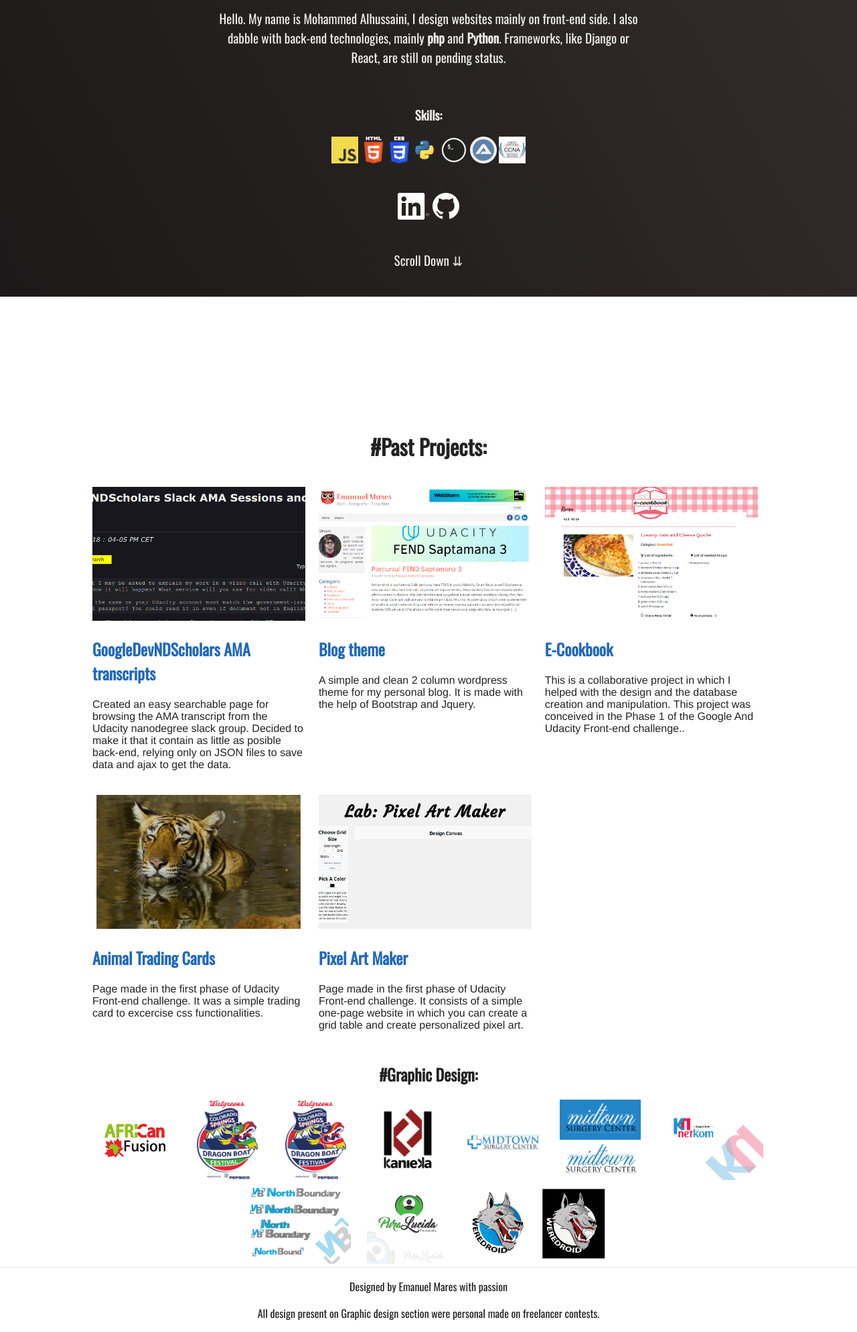
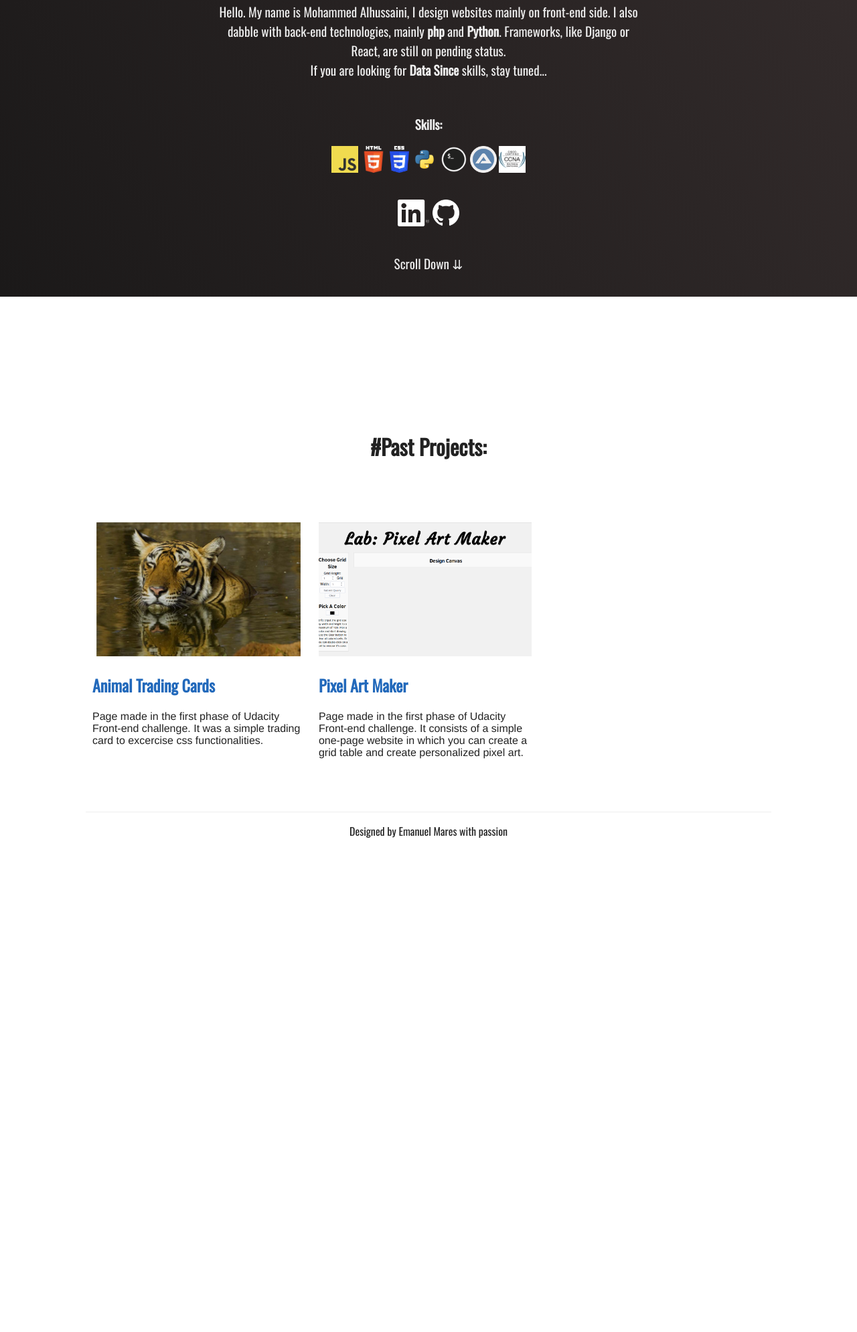
Before and after one commit to MAlhussaini/Portfolio, a plain HTML site: page index.html in a window 1280 px wide. Shown: the part 357-2346 px from the top of the page at 67% size. After the commit the page ends 1680 px from the top, so only its background shows below. Drawn offline with nearby package versions, Linux system fonts and the light colour scheme.

Commit message:
Extra Modification - 1

```diff
--- a/index.html
+++ b/index.html
@@ -1,5 +1,6 @@
 <!doctype html>
 <html lang="en">
+
 <head>
     <meta charset="utf-8">
     <meta name="viewport" content="width=device-width, initial-scale=1.0">
@@ -9,25 +10,30 @@
     <link rel="stylesheet" href="css/style.css">
     <link href="https://fonts.googleapis.com/css?family=Oswald" rel="stylesheet">
 </head>
+
 <body>
     <!-- Main container -->
     <div class="container">
         <!-- Header section -->
         <header class="header">
             <!-- Title or logo -->
-                <h2 class="title"><span class="firstname-bg">Mohammed</span> <span class="lastname-bg">Alhussaini</span></h2>
+            <h2 class="title"><span class="firstname-bg">Mohammed</span> <span class="lastname-bg">Alhussaini</span>
+            </h2>
             <!-- Main menu -->
             <nav class="nav">
                 <a class="menu-icon-small"><img src="img/hamburger-icon.png" alt="hamburger icon"></a>
                 <ul id="main-menu">
-                        <li><a class="menu-item" href="/projects/portfolio">HOME</a></li>
+                    <li><a class="menu-item" href="https://malhussaini.github.io/Portfolio/">HOME</a></li>
                     <li><a class="menu-item" href="">ABOUT</a></li>
                 </ul>
             </nav>
             <!-- Description : Portfolio -->
             <h3 class="description">Portfolio</h3>
             <!-- Short bio message -->
-                <p class="info">Hello. My name is Mohammed Alhussaini, I design websites mainly on front-end side. I also dabble with back-end technologies, mainly <strong>php</strong> and <strong>Python</strong>. Frameworks, like Django or React, are still on pending status. </p>
+            <p class="info">Hello. My name is Mohammed Alhussaini, I design websites mainly on front-end side. I also
+                dabble with back-end technologies, mainly <strong>php</strong> and <strong>Python</strong>. Frameworks,
+                like Django or React, are still on pending status. <br>If you are looking for <strong>Data
+                    Since</strong> skills, stay tuned... </p>
             <!-- Skills with logos -->
             <div class="skills">
                 <h3>Skills:</h3>
@@ -42,61 +48,67 @@
                 </ul>
             </div>
             <!-- Social buttons -->
-                <p class="info"><a href="https://www.linkedin.com/in/MAlhussaini/"><img class="icon" src="img/In-White-66px-R.png" alt="linked-in logo"></a> <a href="https://github.com/emmann1"><img class="icon" src="img/GitHub-Mark-Light-64px.png" alt="github logo"></a></p>
+            <p class="info"><a href="https://www.linkedin.com/in/MAlhussaini/"><img class="icon"
+                        src="img/In-White-66px-R.png" alt="linked-in logo"></a> <a
+                    href="https://github.com/MAlhussaini"><img class="icon" src="img/GitHub-Mark-Light-64px.png"
+                        alt="github logo"></a></p>
             <p class="info">Scroll Down ⇊</p>
         </header>
         <!-- Main content section -->
         <section class="main">
             <!-- Past projects -->
             <h2 class="main-title">#Past Projects:</h2>
+            <!--
                     <div class="main-item">
                     <img class="main-item-image" srcset="img/googledevdnscholars-ama.png 1x, img/googledevdnscholars-ama-600.png 2x" src="img/googledevdnscholars-ama-600.png" alt="google dev nd scholars ama transcript site">
                     <h2><a href="https://www.emares.ro/projects/ama/">GoogleDevNDScholars AMA transcripts</a></h2>
                     <p class="main-item-text">Created an easy searchable page for browsing the AMA transcript from the Udacity nanodegree slack group. Decided to make it that it contain as little as posible back-end, relying only on JSON files to save data and ajax to get the data.</p>
                 </div>
+            -->
+            <!--
             <div class="main-item">
-                    <img class="main-item-image" srcset="img/blog.png 1x, img/blog-600.png 2x" src="img/blog-600.png" alt="my personal blog theme">
+                <img class="main-item-image" srcset="img/blog.png 1x, img/blog-600.png 2x" src="img/blog-600.png"
+                    alt="my personal blog theme">
                 <h2><a href="https://www.emares.ro/">Blog theme</a></h2>
-                    <p class="main-item-text">A simple and clean 2 column wordpress theme for my personal blog. It is made with the help of Bootstrap and Jquery.</p>
+                <p class="main-item-text">A simple and clean 2 column wordpress theme for my personal blog. It is made
+                    with the help of Bootstrap and Jquery.</p>
             </div>
+             -->
+            <!--
             <div class="main-item">
-                    <img class="main-item-image" srcset="img/ecookbook.png 1x, img/ecookbook-600.png 2x" src="img/ecookbook-600.png" alt="e-cookbook project">
+                <img class="main-item-image" srcset="img/ecookbook.png 1x, img/ecookbook-600.png 2x"
+                    src="img/ecookbook-600.png" alt="e-cookbook project">
                 <h2><a href="https://www.emares.ro/projects/e-CookBook/">E-Cookbook</a></h2>
-                    <p class="main-item-text">This is a collaborative project in which I helped with the design and the database creation and manipulation. This project was conceived in the Phase 1 of the Google And Udacity Front-end challenge..</p>
+                <p class="main-item-text">This is a collaborative project in which I helped with the design and the
+                    database creation and manipulation. This project was conceived in the Phase 1 of the Google And
+                    Udacity Front-end challenge..</p>
             </div>
+             -->
+
             <div class="main-item">
-                    <img class="main-item-image" srcset="img/animal-trading-card.png 1x, img/animal-trading-card-600.png 2x" src="img/animal-trading-card-600.png" alt="animal tradicng card project">
+                <img class="main-item-image" srcset="img/animal-trading-card.png 1x, img/animal-trading-card-600.png 2x"
+                    src="img/animal-trading-card-600.png" alt="animal tradicng card project">
                 <h2><a href="https://www.emares.ro/projects/animal-trading-cards/">Animal Trading Cards</a></h2>
-                    <p class="main-item-text">Page made in the first phase of Udacity Front-end challenge. It was a simple trading card to excercise css functionalities.</p>
+                <p class="main-item-text">Page made in the first phase of Udacity Front-end challenge. It was a simple
+                    trading card to excercise css functionalities.</p>
             </div>
+
             <div class="main-item">
-                    <img class="main-item-image" srcset="img/pixel-art-maker.png 1x, img/pixel-art-maker-600.png 2x" src="img/pixel-art-maker-600.png" alt="pixel art maker project">
+                <img class="main-item-image" srcset="img/pixel-art-maker.png 1x, img/pixel-art-maker-600.png 2x"
+                    src="img/pixel-art-maker-600.png" alt="pixel art maker project">
                 <h2><a href="https://www.emares.ro/projects/project-pixel-art-maker/">Pixel Art Maker</a></h2>
-                    <p class="main-item-text">Page made in the first phase of Udacity Front-end challenge. It consists of a simple one-page website in which you can create a grid table and create personalized pixel art.</p>
+                <p class="main-item-text">Page made in the first phase of Udacity Front-end challenge. It consists of a
+                    simple one-page website in which you can create a grid table and create personalized pixel art.</p>
             </div>
-                <!-- Graphic design section of main -->
-                <div class="logo">
-                    <h2>#Graphic Design:</h2>
-                    <a href="img/logos/afri-can-fusion.jpg"><img class="logo-images" srcset="img/logos/afri-can-fusion.jpg 1x, img/logos/afri-can-fusion-600.jpg 2x" src="img/logos/afri-can-fusion-600.jpg" alt="african fusion logo"></a>
-                    <a href="img/logos/dragonlogo.jpg"><img class="logo-images" srcset="img/logos/dragonlogo.jpg 1x, img/logos/dragonlogo-600.jpg 2x" src="img/logos/dragonlogo-600.jpg" alt="colorado dragon boat logo "></a>
-                    <a href="img/logos/dragonlogo1.jpg"><img class="logo-images" srcset="img/logos/dragonlogo1.jpg 1x, img/logos/dragonlogo1-600.jpg 2x" src="img/logos/dragonlogo1-600.jpg" alt="colorado dragon boat logo"></a>
-                    <a href="img/logos/kanieka1.jpg"><img class="logo-images" srcset="img/logos/kanieka1.jpg 1x, img/logos/kanieka1-600.jpg 2x" src="img/logos/kanieka1-600.jpg" alt="kanieka logo"></a>
-                    <a href="img/logos/midtown.jpg"><img class="logo-images" srcset="img/logos/midtown.jpg 1x, img/logos/midtown-600.jpg 2x" src="img/logos/midtown-600.jpg" alt="midtown logo"></a>
-                    <a href="img/logos/midtown2.jpg"><img class="logo-images" srcset="img/logos/midtown2.jpg 1x, img/logos/midtown2-600.jpg 2x" src="img/logos/midtown2-600.jpg" alt="midtown alternative logo"></a>
-                    <a href="img/logos/netkom2.jpg"><img class="logo-images" srcset="img/logos/netkom2.jpg 1x, img/logos/netkom2-600.jpg 2x" src="img/logos/netkom2-600.jpg" alt="netkon logo"></a>
-                    <a href="img/logos/northbound.jpg"><img class="logo-images" srcset="img/logos/northbound.jpg 1x, img/logos/northbound-600.jpg 2x" src="img/logos/northbound-600.jpg" alt="northbound logo"></a>
-                    <a href="img/logos/pura2.jpg"><img class="logo-images" srcset="img/logos/pura2.jpg 1x, img/logos/pura2-600.jpg 2x" src="img/logos/pura2-600.jpg" alt="pura lucida logo"></a>
-                    <a href="img/logos/were-droid.jpg"><img class="logo-images" srcset="img/logos/were-droid.jpg 1x, img/logos/were-droid-600.jpg 2x" src="img/logos/were-droid-600.jpg" alt="weredroid logo"></a>
-                </div>
-            </section>
+
             <!-- Footer section -->
             <footer id="footer">
                 <p>Designed by Emanuel Mares with passion</p>
-                <p>All design present on Graphic design section were personal made on freelancer contests.</p>
             </footer>
     </div>
     <script src="https://code.jquery.com/jquery-3.3.1.min.js">
     </script>
     <script src="js/script.js"></script>
 </body>
+
 </html>
```
Lines whose indentation alone changed are shown as unchanged.
